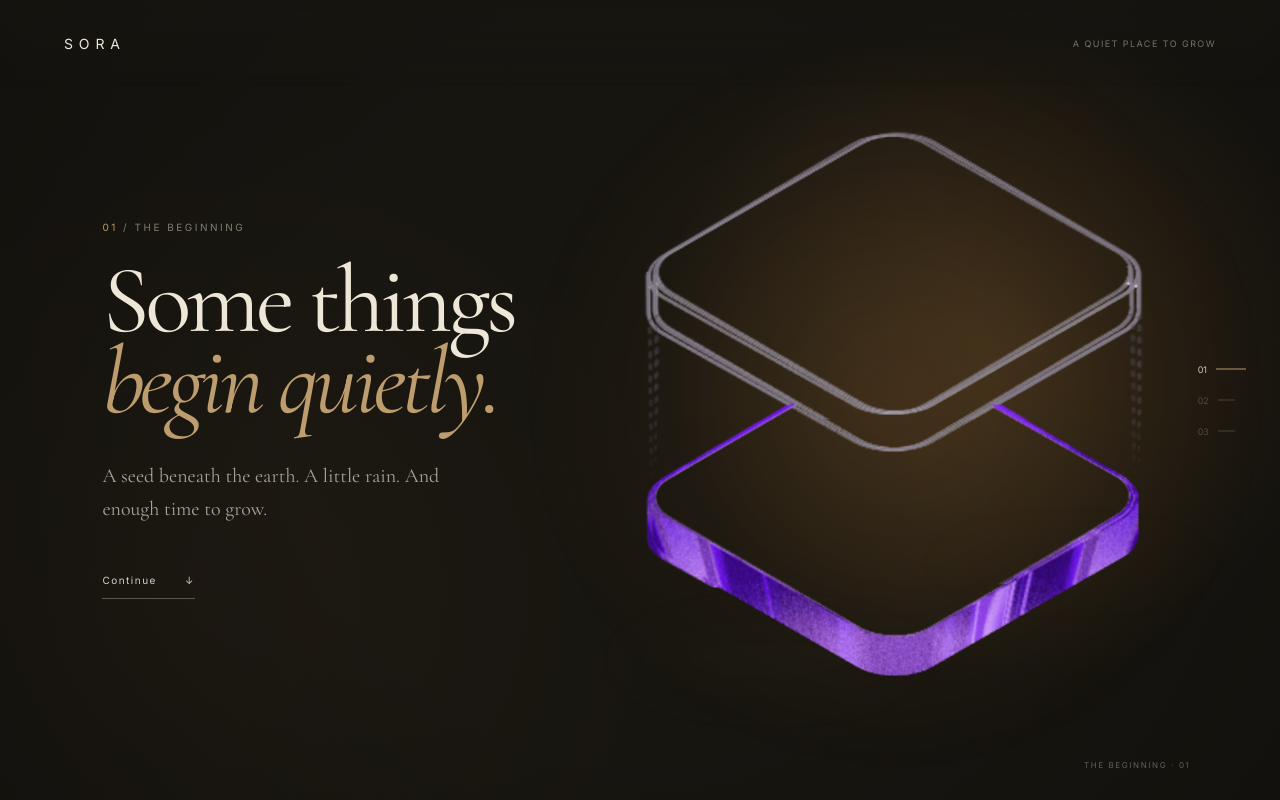
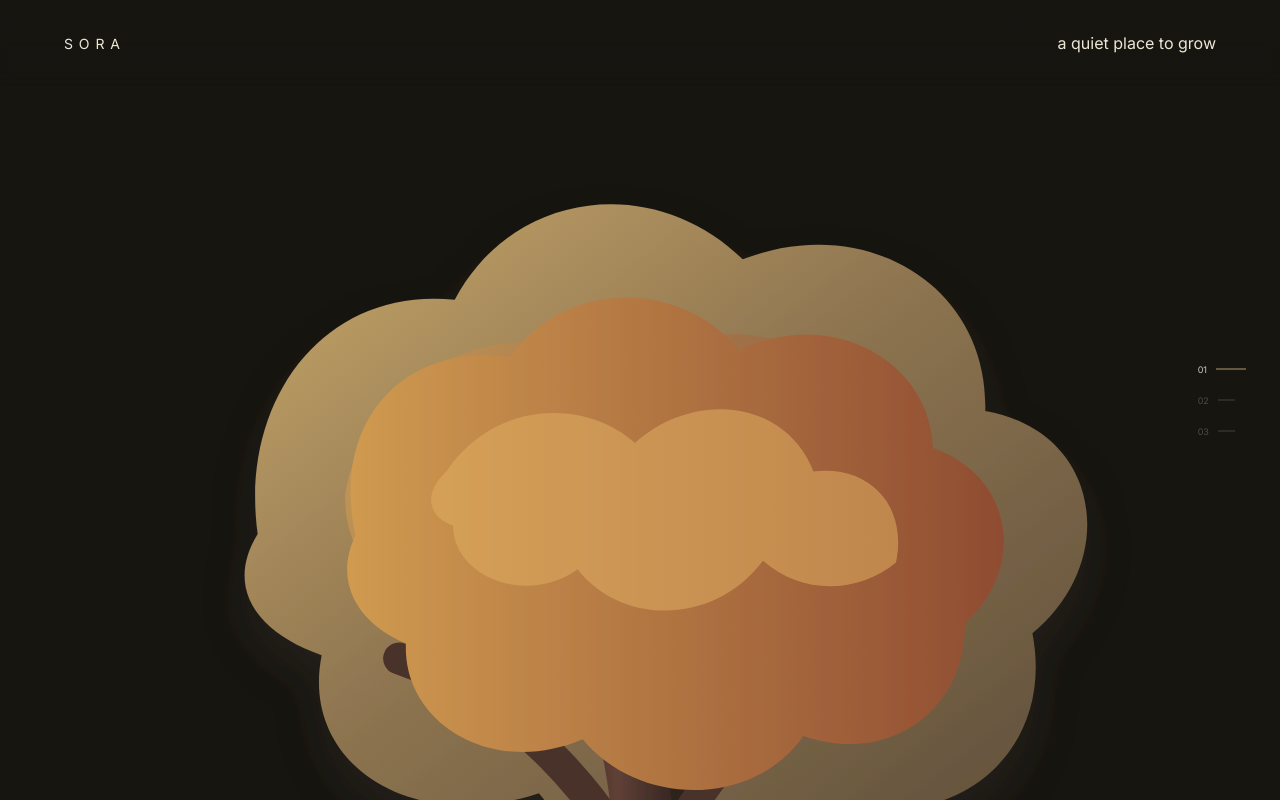
Before and after one commit to RAj-TIWARII/Sora, a React (Vite) app: page / in a window 1280 px wide. Shown: the top 800 px of the page. Built offline with nearby package versions, Linux system fonts and the light colour scheme.

Commit message:
Replace tree with polished 2D tree and squirrel scene

```diff
--- a/src/App.jsx
+++ b/src/App.jsx
@@ -1,145 +1,193 @@
 import { useEffect, useState } from 'react'
 import './App.css'
-import treeArtwork from './assets/hero.png'
 
 const phases = [
   {
     id: 'beginning',
     number: '01',
-    kicker: 'The beginning',
+    label: 'The beginning',
     title: <>Some things<br /><em>begin quietly.</em></>,
     text: 'A seed beneath the earth. A little rain. And enough time to grow.',
-    tone: 'dawn',
   },
   {
     id: 'roots',
     number: '02',
-    kicker: 'Taking root',
+    label: 'Taking root',
     title: <>Then it<br /><em>takes root.</em></>,
     text: 'Slowly, almost unseen, life settles into its place and reaches for the light.',
-    tone: 'morning',
   },
   {
     id: 'growing',
     number: '03',
-    kicker: 'Growing',
+    label: 'Growing',
     title: <>Little by<br /><em>little.</em></>,
     text: 'A stem becomes a branch. A branch becomes shade. Time does the rest.',
-    tone: 'golden',
   },
 ]
 
-const leafCount = Array.from({ length: 20 }, (_, index) => index)
-const breezeCount = Array.from({ length: 12 }, (_, index) => index)
+function TreeScene() {
+  const leaves = Array.from({ length: 10 }, (_, index) => index)
+
+  return (
+    <div className="treeWorld" aria-hidden="true">
+      <div className="treeAura" />
+
+      {leaves.map((leaf) => (
+        <span className={`floatingLeaf floatingLeaf-${leaf % 5}`} key={leaf} style={{ '--leaf': leaf }} />
+      ))}
+
+      <svg className="treeArt" viewBox="0 0 760 900" role="img" aria-label="A cozy illustrated tree with a squirrel">
+        <defs>
+          <linearGradient id="trunkFill" x1="0" x2="1">
+            <stop offset="0" stopColor="#3b2924" />
+            <stop offset="0.45" stopColor="#604036" />
+            <stop offset="1" stopColor="#2e211e" />
+          </linearGradient>
+          <linearGradient id="leafFill" x1="0" y1="0" x2="1" y2="1">
+            <stop offset="0" stopColor="#c9a86a" />
+            <stop offset="0.46" stopColor="#8d7450" />
+            <stop offset="1" stopColor="#5b4c39" />
+          </linearGradient>
+          <linearGradient id="leafWarm" x1="0" x2="1">
+            <stop offset="0" stopColor="#d09a50" />
+            <stop offset="1" stopColor="#8f4c32" />
+          </linearGradient>
+          <linearGradient id="squirrelFill" x1="0" x2="1">
+            <stop offset="0" stopColor="#d8874a" />
+            <stop offset="1" stopColor="#9a4f35" />
+          </linearGradient>
+          <filter id="softShadow" x="-30%" y="-30%" width="160%" height="160%">
+            <feGaussianBlur in="SourceAlpha" stdDeviation="12" result="blur" />
+            <feOffset dy="14" result="offset" />
+            <feColorMatrix in="offset" values="0 0 0 0 0.05 0 0 0 0 0.04 0 0 0 0 0.03 0 0 0 .3 0" />
+            <feBlend in="SourceGraphic" />
+          </filter>
+        </defs>
+
+        <ellipse className="treeShadow" cx="390" cy="817" rx="202" ry="27" />
+
+        <g className="treeGroup" filter="url(#softShadow)">
+          <g className="backCanopy">
+            <path fill="url(#leafFill)" d="M153 317C142 238 192 170 270 178C305 112 389 103 441 154C512 126 587 168 585 244C654 256 665 333 613 376C627 449 564 498 492 475C449 529 357 521 320 471C245 496 178 454 191 389C151 375 134 348 153 317Z" />
+            <path fill="url(#leafWarm)" opacity=".58" d="M205 293C220 211 312 181 377 219C430 176 513 204 525 270C575 271 599 316 582 355C552 382 499 387 464 360C419 410 335 398 306 347C259 376 203 347 205 293Z" />
+          </g>
+
+          <g className="branches">
+            <path d="M389 786C382 697 373 594 388 491C400 404 360 347 300 303" fill="none" stroke="url(#trunkFill)" strokeWidth="36" strokeLinecap="round" />
+            <path d="M386 530C345 453 294 411 237 391" fill="none" stroke="#4a302a" strokeWidth="19" strokeLinecap="round" />
+            <path d="M394 505C443 424 493 380 548 360" fill="none" stroke="#4a302a" strokeWidth="18" strokeLinecap="round" />
+            <path d="M381 449C374 387 341 333 296 293" fill="none" stroke="#4a302a" strokeWidth="15" strokeLinecap="round" />
+            <path d="M414 444C467 382 493 331 500 282" fill="none" stroke="#4a302a" strokeWidth="15" strokeLinecap="round" />
+            <path d="M370 606C342 562 313 535 278 517" fill="none" stroke="#52362e" strokeWidth="13" strokeLinecap="round" />
+          </g>
+
+          <g className="trunkGroup">
+            <path fill="url(#trunkFill)" d="M360 784C365 719 373 635 369 552C365 469 353 409 333 366L358 352C388 404 403 470 406 548C410 633 398 723 407 787Z" />
+            <path d="M389 727C384 637 389 553 378 481" fill="none" stroke="#856050" strokeOpacity=".25" strokeWidth="5" strokeLinecap="round" />
+            <path d="M365 688C377 639 363 573 357 528" fill="none" stroke="#261a19" strokeOpacity=".3" strokeWidth="4" strokeLinecap="round" />
+          </g>
+
+          <g className="frontCanopy">
+            <path fill="url(#leafWarm)" d="M211 318C196 248 242 203 303 212C335 166 404 165 439 208C492 182 552 213 554 266C604 284 608 339 573 370C573 424 526 454 477 437C448 479 380 480 346 439C292 462 239 429 241 382C212 370 198 345 211 318Z" />
+            <path fill="#e0ad61" opacity=".55" d="M265 280C294 237 348 237 377 263C413 231 467 238 483 280C517 276 539 301 532 334C510 352 477 354 453 333C424 372 368 371 343 338C312 360 269 342 269 312C254 307 251 293 265 280Z" />
+          </g>
+
+          <g className="barkMarks" fill="none" stroke="#9d7360" strokeLinecap="round" opacity=".18">
+            <path d="M353 739l21-56" strokeWidth="4" />
+            <path d="M393 675l-7-49" strokeWidth="4" />
+            <path d="M368 607l20-37" strokeWidth="3" />
+          </g>
+
+          <g className="squirrel" transform="translate(470 585)">
+            <ellipse cx="45" cy="92" rx="34" ry="46" fill="url(#squirrelFill)" />
+            <circle cx="33" cy="48" r="26" fill="#c66f45" />
+            <path d="M7 32L-1 11L17 20Z" fill="#b95e3c" />
+            <path d="M40 34L55 10L58 36Z" fill="#b95e3c" />
+            <circle cx="23" cy="45" r="3.8" fill="#281b18" />
+            <path d="M42 53C49 59 56 59 62 55" fill="none" stroke="#6a362a" strokeWidth="3" strokeLinecap="round" />
+            <path d="M66 66C107 34 130 67 112 104C99 132 68 132 58 110C77 111 91 100 92 84C92 71 81 63 66 66Z" fill="#c47246" className="squirrelTail" />
+            <path d="M56 81C77 75 89 83 94 97C85 112 69 111 57 102Z" fill="#e5ac72" opacity=".86" />
+            <path d="M21 68L-3 88" fill="none" stroke="#a95a3d" strokeWidth="7" strokeLinecap="round" />
+            <path d="M53 78L70 95" fill="none" stroke="#a95a3d" strokeWidth="7" strokeLinecap="round" />
+            <ellipse cx="33" cy="96" rx="8" ry="15" fill="#ba6641" />
+            <ellipse cx="53" cy="101" rx="8" ry="15" fill="#ba6641" />
+            <circle cx="8" cy="22" r="8" fill="#d58955" opacity=".65" />
+          </g>
+
+          <g className="grassTufts" fill="none" stroke="#7a704d" strokeLinecap="round" strokeWidth="4" opacity=".85">
+            <path d="M283 797l-8-25M292 800l3-29M522 800l10-29M532 800l4-24M252 802l-12-18M556 801l11-20" />
+          </g>
+        </g>
+
+        <g className="sceneFireflies" fill="#ddc992">
+          <circle cx="185" cy="482" r="3" />
+          <circle cx="588" cy="518" r="2.5" />
+          <circle cx="545" cy="689" r="2" />
+          <circle cx="235" cy="641" r="2" />
+        </g>
+      </svg>
+
+      <div className="windLines"><i /><i /><i /></div>
+    </div>
+  )
+}
 
 function App() {
   const [activePhase, setActivePhase] = useState(0)
 
   useEffect(() => {
-    const sections = document.querySelectorAll('[data-phase]')
-    const observer = new IntersectionObserver(
-      (entries) => {
-        const visible = entries
-          .filter((entry) => entry.isIntersecting)
-          .sort((a, b) => b.intersectionRatio - a.intersectionRatio)[0]
-
-        if (visible) setActivePhase(Number(visible.target.dataset.phase))
-      },
-      { threshold: [0.2, 0.45, 0.7], rootMargin: '-10% 0px -10% 0px' },
-    )
+    const sections = [...document.querySelectorAll('[data-phase]')]
+    const observer = new IntersectionObserver((entries) => {
+      const visible = entries
+        .filter((entry) => entry.isIntersecting)
+        .sort((a, b) => b.intersectionRatio - a.intersectionRatio)[0]
+      if (visible) setActivePhase(Number(visible.target.dataset.phase))
+    }, { threshold: [0.3, 0.6, 0.85], rootMargin: '-10% 0px -10% 0px' })
 
     sections.forEach((section) => observer.observe(section))
     return () => observer.disconnect()
   }, [])
 
-  const phase = phases[activePhase]
-  const moveToPhase = (index) => {
+  const goTo = (index) => {
     document.getElementById(phases[index].id)?.scrollIntoView({ behavior: 'smooth' })
   }
 
+  const phase = phases[activePhase]
+
   return (
-    <main className={`sora tone-${phase.tone}`}>
+    <main className={`sora phase-${activePhase}`}>
+      <div className="ambient" />
       <header className="nav">
         <a className="logo" href="#beginning">SORA</a>
-        <span className="navWhisper">a quiet place to grow</span>
+        <div className="navMeta">a quiet place to grow</div>
       </header>
 
-      <div className="ambient" aria-hidden="true">
-        <div className="ambientTone toneDawn" />
-        <div className="ambientTone toneMorning" />
-        <div className="ambientTone toneGolden" />
-        <div className="ambientVignette" />
-      </div>
+      <TreeScene />
 
-      <div className="treeStage" aria-hidden="true">
-        <div className="treeHalo" />
-
-        <div className="treeArtwork treeBase">
-          <img src={treeArtwork} alt="" />
-        </div>
-
-        <div className="treeArtwork treeBack">
-          <img src={treeArtwork} alt="" />
-        </div>
-
-        <div className="treeArtwork treeMain">
-          <img src={treeArtwork} alt="" />
-        </div>
-
-        <div className="treeArtwork treeFront">
-          <img src={treeArtwork} alt="" />
-        </div>
-
-        <div className="treeStructure">
-          <img src={treeArtwork} alt="" />
-        </div>
-
-        <div className="windLayer">
-          {breezeCount.map((item) => <i key={item} style={{ '--i': item }} />)}
-        </div>
-
-        <div className="leafLayer">
-          {leafCount.map((item) => <i key={item} style={{ '--i': item }} />)}
-        </div>
-
-        <div className="mist mistOne" />
-        <div className="mist mistTwo" />
-      </div>
-
-      <div className="phaseRail" aria-label="Story phases">
+      <aside className="phaseRail" aria-label="Story phases">
         {phases.map((item, index) => (
-          <button
-            key={item.id}
-            className={index === activePhase ? 'active' : ''}
-            onClick={() => moveToPhase(index)}
-            type="button"
-          >
-            <span>{item.number}</span>
-            <i />
+          <button key={item.id} className={index === activePhase ? 'active' : ''} onClick={() => goTo(index)} type="button">
+            <span>{item.number}</span><i />
           </button>
         ))}
-      </div>
+      </aside>
 
       {phases.map((item, index) => (
         <section className="story" id={item.id} data-phase={index} key={item.id}>
           <div className="storyCopy">
-            <p className="eyebrow"><span>{item.number}</span> / {item.kicker}</p>
+            <p className="eyebrow">{item.number} / {item.label}</p>
             <h1>{item.title}</h1>
             <p className="storyText">{item.text}</p>
-            <button
-              className="continue"
-              onClick={() => moveToPhase(index === phases.length - 1 ? 0 : index + 1)}
-              type="button"
-            >
-              {index === phases.length - 1 ? 'Start again' : 'Continue'}
+            <button className="continue" onClick={() => goTo(index === phases.length - 1 ? 0 : index + 1)} type="button">
+              {index === phases.length - 1 ? 'Return to the beginning' : 'Continue'}
               <span>{index === phases.length - 1 ? '↗' : '↓'}</span>
             </button>
           </div>
         </section>
       ))}
 
-      <div className="treeCaption">{phase.kicker} · {phase.number}</div>
-      <div className="grain" aria-hidden="true" />
+      <div className="treeLabel">{phase.label} · {phase.number}</div>
+      <div className="grain" />
     </main>
   )
 }
```
